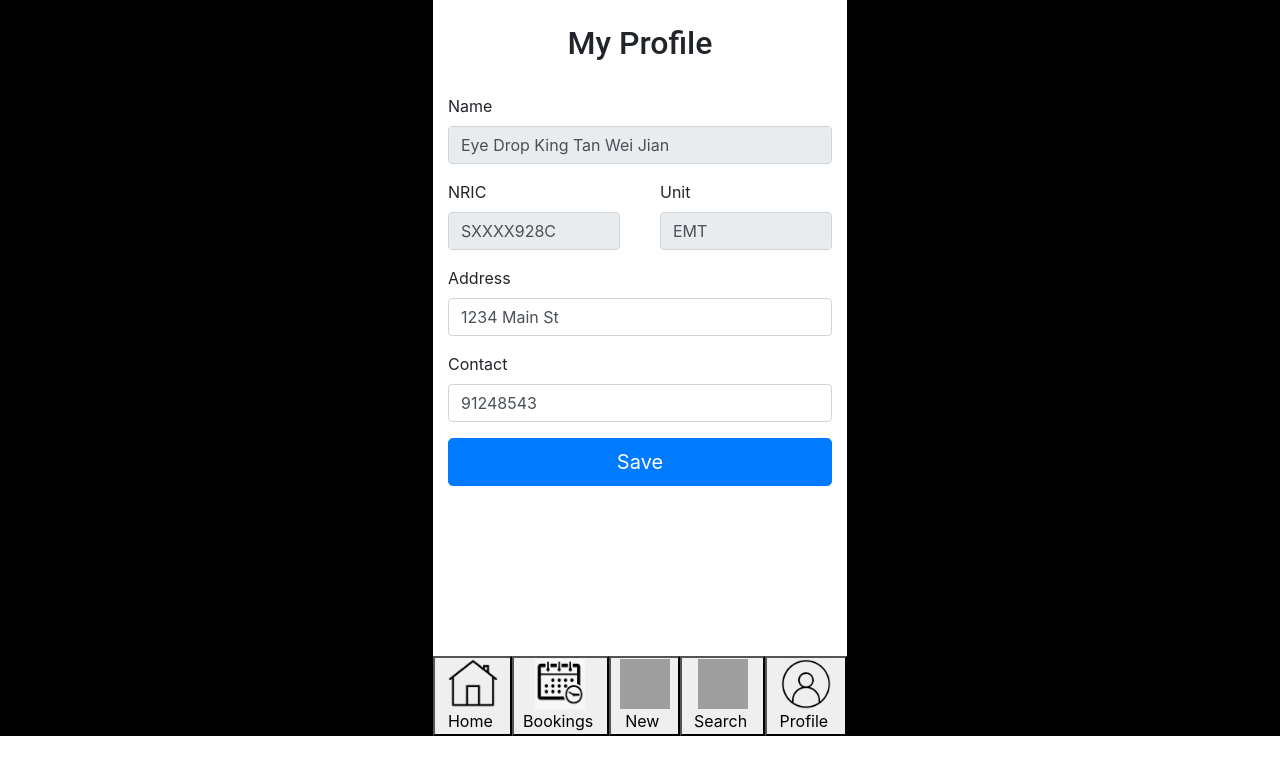
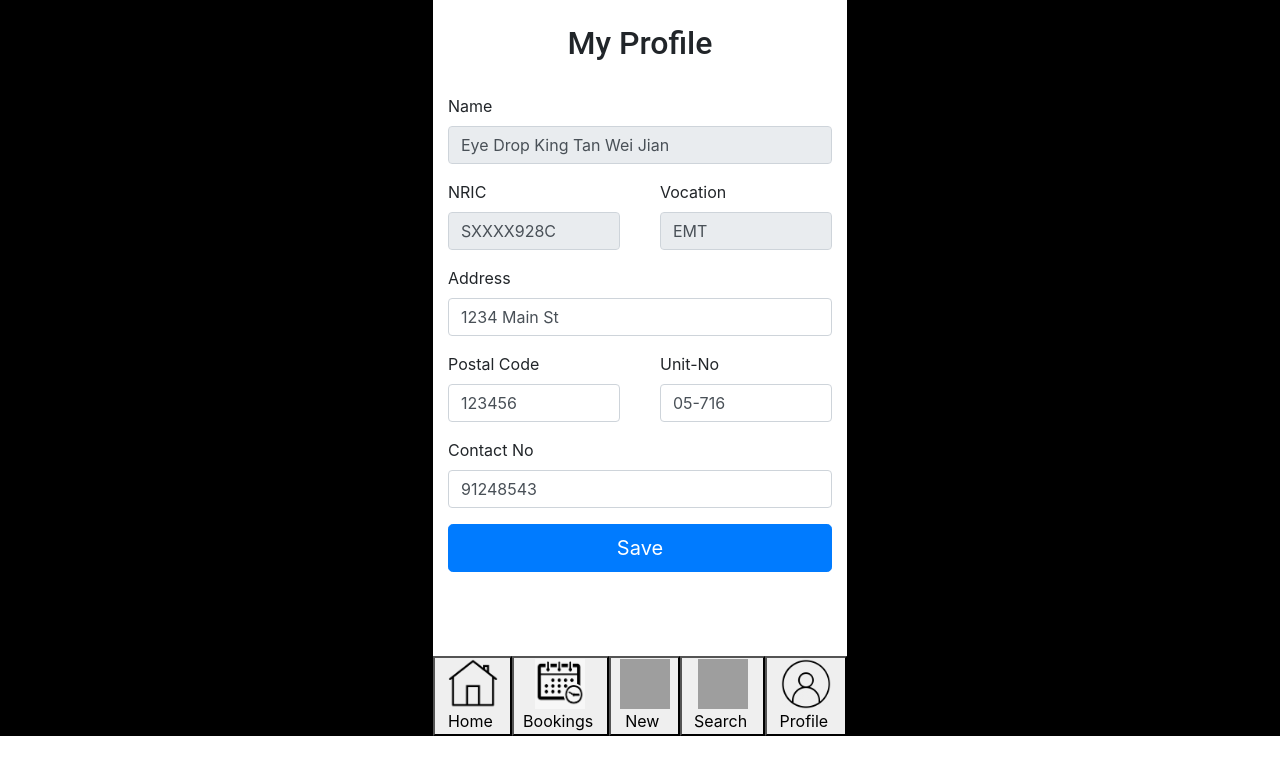
Before and after one commit to wj-tan/learn_react, a React (Create React App) app: page /MyProfile in a window 1280 px wide. Shown: the top 774 px of the page. Built offline with nearby package versions, Linux system fonts and the light colour scheme; grey boxes are pictures that could not be loaded.

Commit message:
Update MyProfile.js

```diff
--- a/src/components/MyProfile.js
+++ b/src/components/MyProfile.js
@@ -29,8 +29,8 @@ class MyProfile extends Component {
                         </Form.Group>
                     </Col>
                     <Col>
-                        <Form.Group as={Col} controlId="formUnit">
-                            <Form.Label>Unit</Form.Label>
+                        <Form.Group as={Col} controlId="formVocation">
+                            <Form.Label>Vocation</Form.Label>
                             <Form.Control value="EMT" disabled/>
                         </Form.Group>
                     </Col>
@@ -43,10 +43,25 @@ class MyProfile extends Component {
                     </Form.Group>
                 </Col>
 
+                <Form.Row>
+                    <Col>
+                        <Form.Group as={Col} controlId="formPcode">
+                            <Form.Label>Postal Code</Form.Label>
+                            <Form.Control maxlength="6" defaultValue="123456" />
+                        </Form.Group>
+                    </Col>
+                    <Col>
+                        <Form.Group as={Col} controlId="formUnitNo">
+                            <Form.Label>Unit-No</Form.Label>
+                            <Form.Control maxlength="7" defaultValue="05-716" />
+                        </Form.Group>
+                    </Col>
+                </Form.Row>
+
                 <Col>
                     <Form.Group controlId="formContact">
-                        <Form.Label>Contact</Form.Label>
-                        <Form.Control defaultValue="91248543"/>
+                        <Form.Label>Contact No</Form.Label>
+                        <Form.Control maxlength="8" defaultValue="91248543"/>
                     </Form.Group>
                 </Col>
 
```
